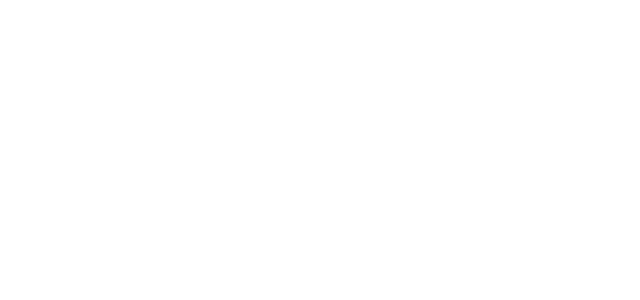
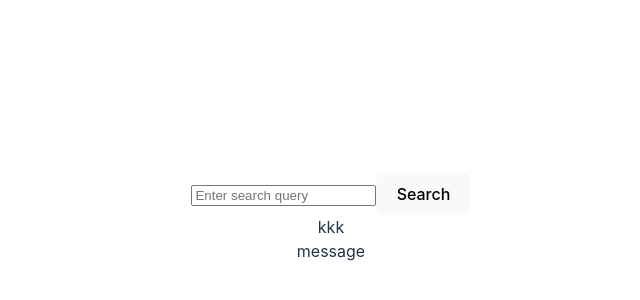
Before and after one commit to ElenaAnisimova/React-project, a React (Vite) app: page / in a window 1280 px wide. Shown: the part 182-482 px from the top of the page, without its empty margins (309-949 px from the left). Built offline with nearby package versions, Linux system fonts and the light colour scheme.

Commit message:
feat: create basic component structure

```diff
--- a/src/App.css
+++ b/src/App.css
@@ -1,10 +1,13 @@
-/* #root {
+ #root {
   max-width: 1280px;
   margin: 0 auto;
   padding: 2rem;
   text-align: center;
+  display: flex;
+  flex-direction: column;
+  justify-content: flex-start;
 }
-
+/*
 .logo {
   height: 6em;
   padding: 1.5em;
--- a/src/App.tsx
+++ b/src/App.tsx
@@ -1,10 +1,19 @@
-// import { useState } from 'react'
 import './App.css';
+import { SearchInput } from './components/UI/SearchInput';
+import { SearchItem } from './components/UI/SearchItem';
 
 function App() {
   // const [count, setCount] = useState(0)
 
-  return <div></div>;
+  return (
+    <div>
+      <SearchInput></SearchInput>
+      {/* {results.map((name, info) => (
+        <SearchItem name={name} info={info} key={post.id} />
+      ))} */}
+      <SearchItem info="message" name="kkk"></SearchItem>
+    </div>
+  );
 }
 
 export default App;
--- /dev/null
+++ b/src/components/UI/SearchInput.tsx
@@ -0,0 +1,46 @@
+import React, { PropsWithChildren } from 'react';
+
+export class SearchInput extends React.Component {
+  constructor(props: PropsWithChildren) {
+    super(props);
+    this.state = {
+      searchTerm: '',
+    };
+  }
+
+  // handleChange = (event) => {
+  //   this.setState({ searchTerm: event.target.value });
+  // };
+
+  // handleSubmit = (event) => {
+  //   event.preventDefault();
+  //   // You can perform your search logic here using this.state.searchTerm
+  //   console.log('Performing search with query:', this.state.searchTerm);
+  // };
+  public async request(e: { preventDefault: () => void }) {
+    e.preventDefault();
+    const request: Response = await fetch('https://swapi.dev/api/people/');
+    const requestJSON = await request.json();
+    console.log(requestJSON.results);
+  }
+
+  render() {
+    return (
+      <form>
+        {/* onSubmit={this.handleSubmit} */}
+        <input
+          type="text"
+          className="search-input"
+          // value={this.state.searchTerm}
+          // onChange={this.handleChange}
+          placeholder="Enter search query"
+        />
+        <button onClick={this.request} type="submit">
+          Search
+        </button>
+      </form>
+    );
+  }
+}
+
+export default <link>SearchInput</link>;
--- /dev/null
+++ b/src/components/UI/SearchItem.tsx
@@ -0,0 +1,70 @@
+import React, { Component } from 'react';
+
+type SearchItemProps = {
+  info: string;
+  name: string;
+};
+
+export class SearchItem extends Component<SearchItemProps> {
+  constructor(props: SearchItemProps) {
+    super(props);
+    this.state = {
+      name: '',
+      info: '',
+    };
+  }
+
+  render() {
+    return (
+      <div>
+        <div>{this.props.name}</div>
+        <div>{this.props.info}</div>
+      </div>
+    );
+  }
+}
+
+// import React, { ChangeEvent, FormEvent } from 'react';
+
+// interface SearchInputProps {
+//   onSearch: (query: string) => void;
+// }
+
+// interface SearchInputState {
+//   searchTerm: string;
+// }
+
+// class SearchInput extends React.Component<SearchInputProps, SearchInputState> {
+//   constructor(props: SearchInputProps) {
+//     super(props);
+//     this.state = {
+//       searchTerm: '',
+//     };
+//   }
+
+//   handleChange = (event: ChangeEvent<HTMLInputElement>) => {
+//     this.setState({ searchTerm: event.target.value });
+//   };
+
+//   handleSubmit = (event: FormEvent<HTMLFormElement>) => {
+//     event.preventDefault();
+//     // Call the onSearch prop with the current search term
+//     this.props.onSearch(this.state.searchTerm);
+//   };
+
+//   render() {
+//     return (
+//       <form onSubmit={this.handleSubmit}>
+//         <input
+//           type="text"
+//           value={this.state.searchTerm}
+//           onChange={this.handleChange}
+//           placeholder="Enter search query"
+//         />
+//         <button type="submit">Search</button>
+//       </form>
+//     );
+//   }
+// }
+
+// export default SearchInput;
```
